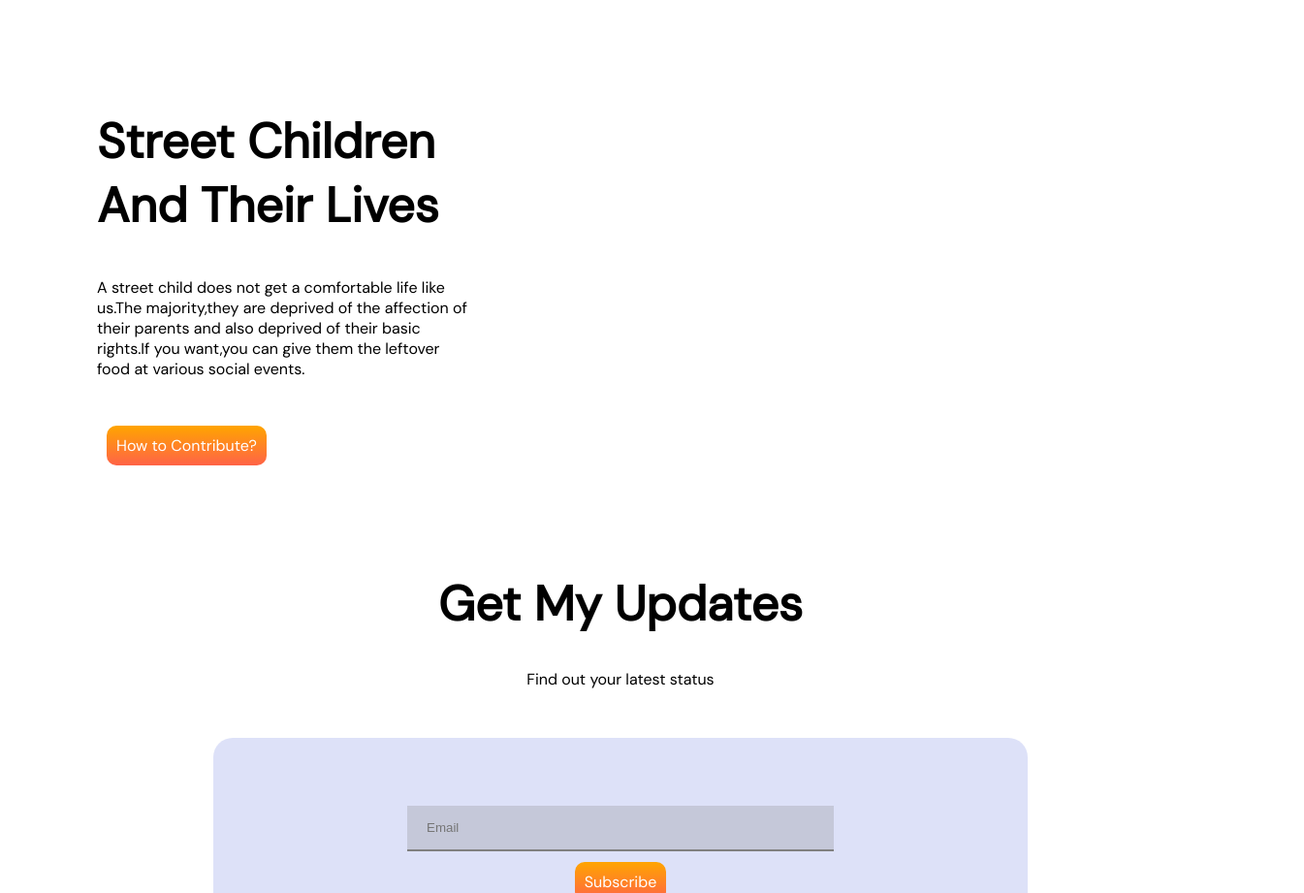
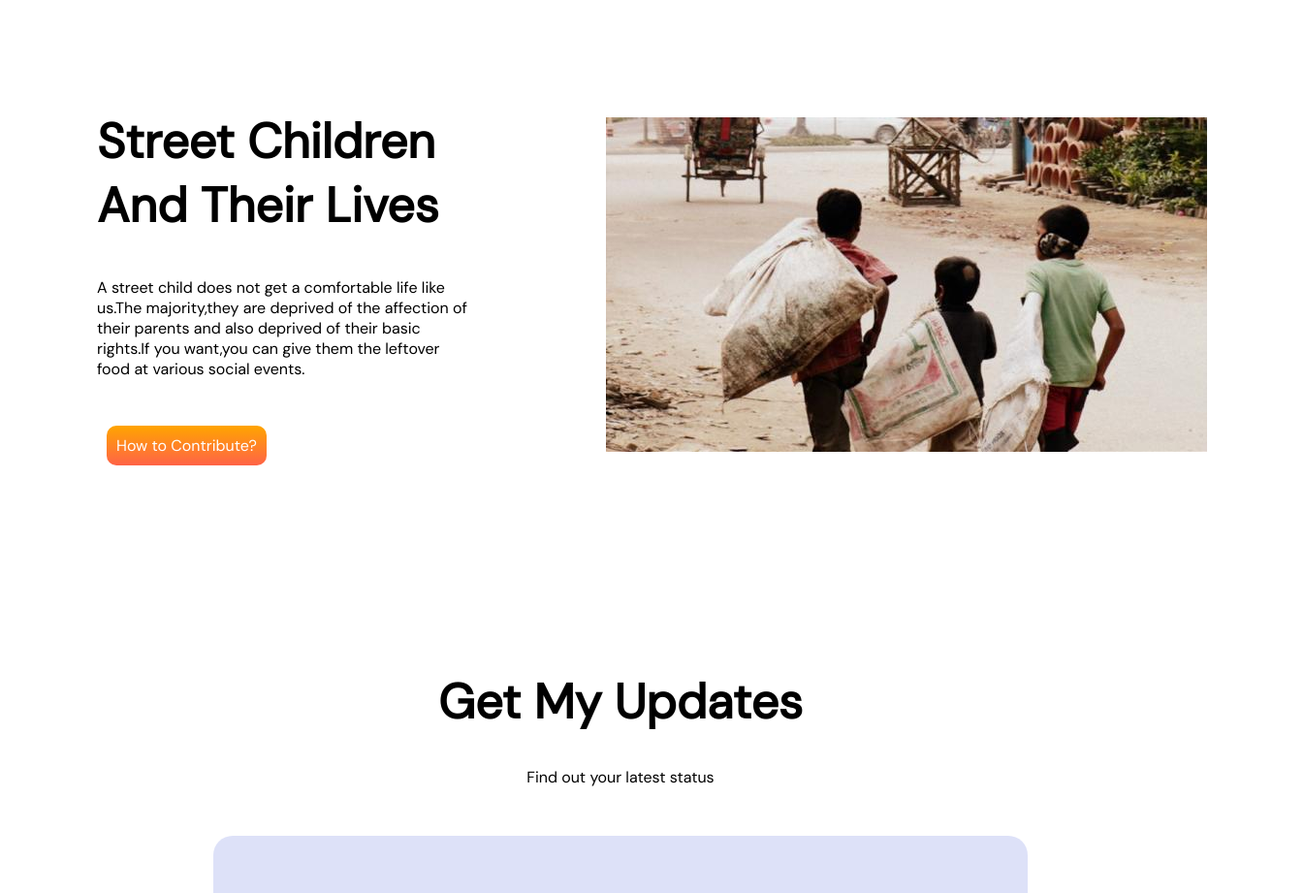
Before and after one commit to soharab007/first-assignment-repo, a plain HTML site: page index.html in a window 1280 px wide. Shown: the part 2220-3141 px from the top of the page at 97% size, 1345 px wide, since content can reach past the window. Drawn offline with Linux system fonts and the light colour scheme.

Commit message:
assignment push

```diff
--- a/index.html
+++ b/index.html
@@ -101,7 +101,7 @@
 
 
             <div class="half-width">
-                <img src="donate-today/images/street.jpg" alt="">
+                <img src="images/street.jpg" alt="">
             </div>
 
         </div>
```
